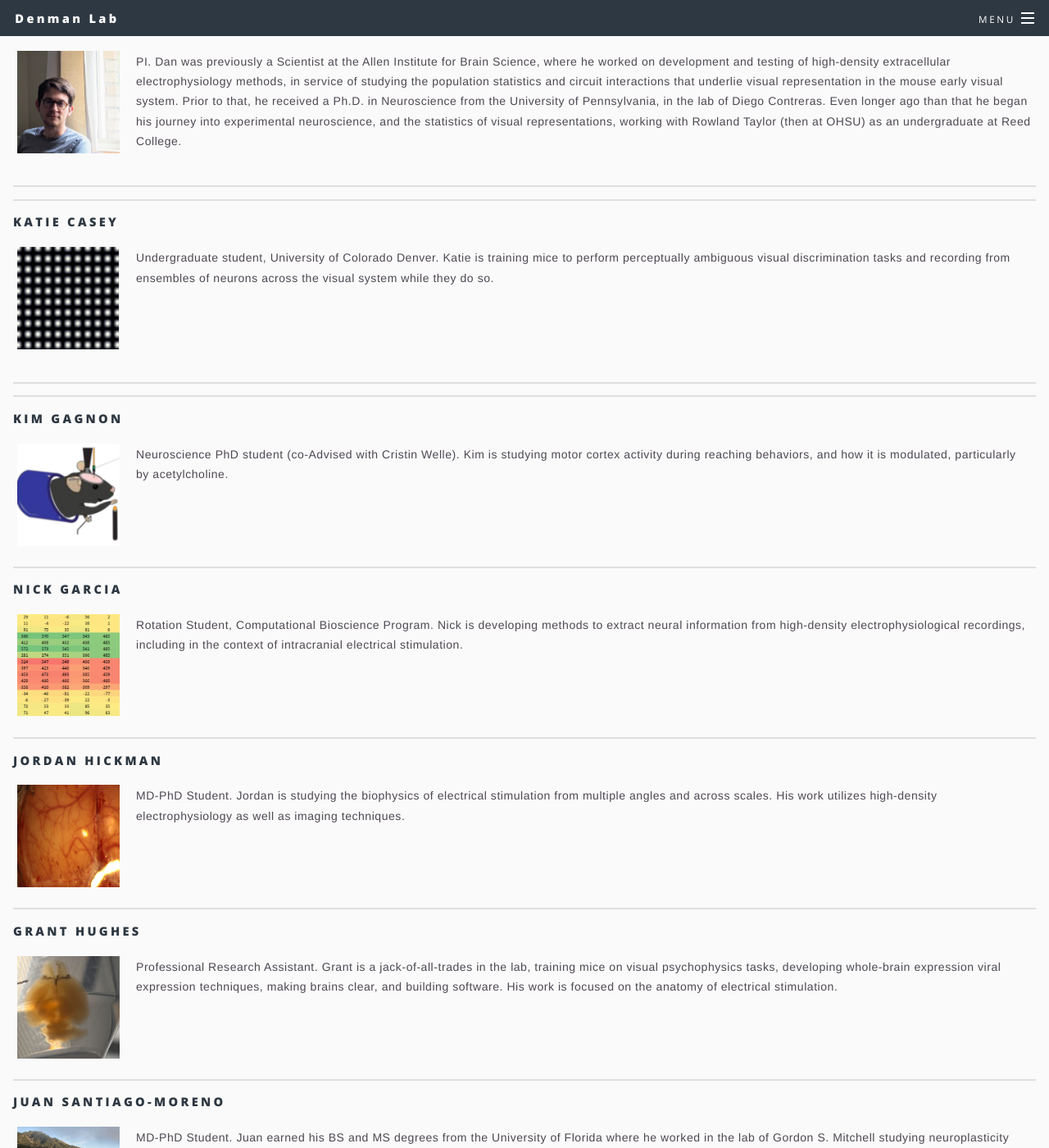
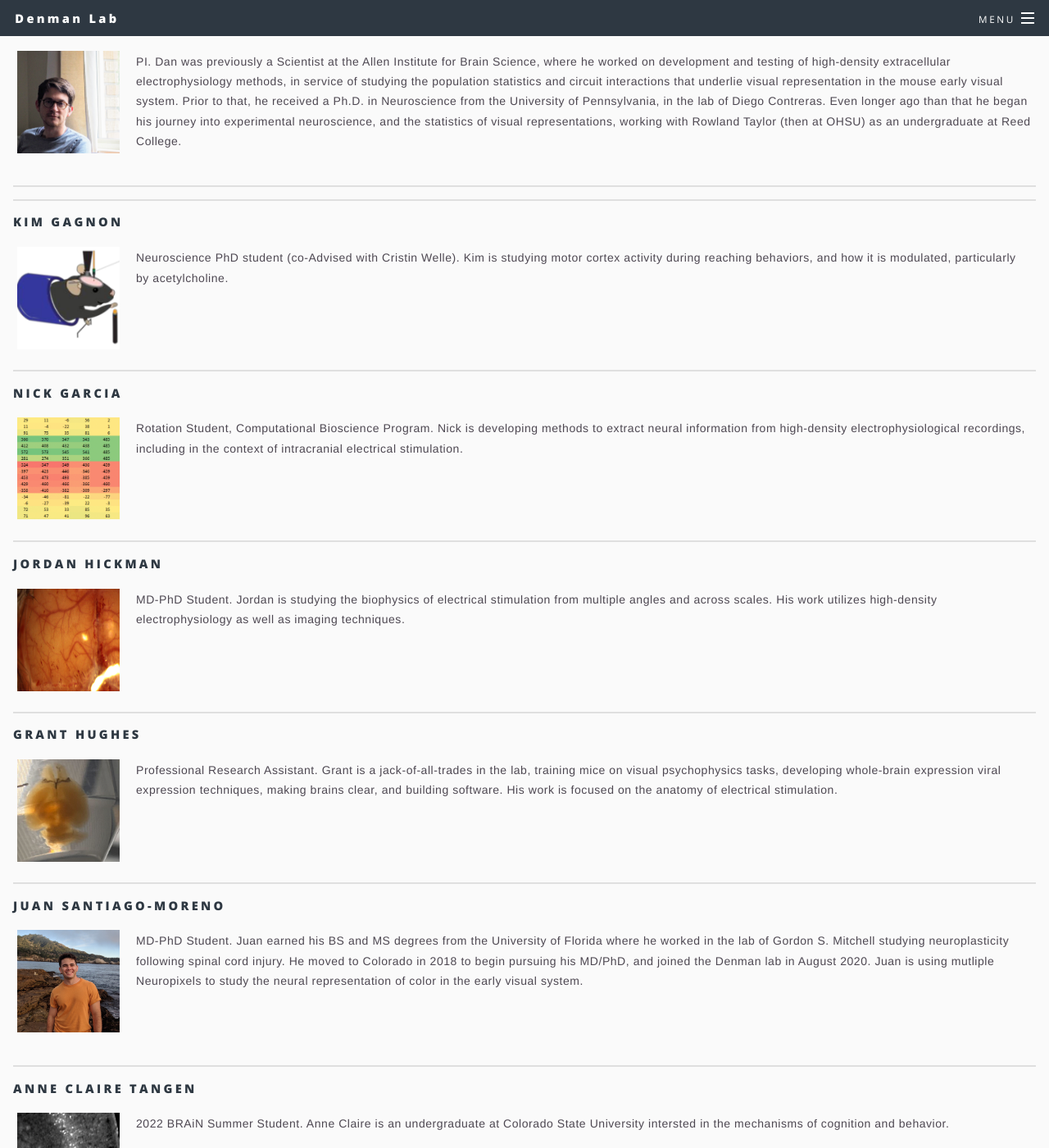
Before and after one commit to denmanlab/denmanlab.github.io, a Jekyll site: the page built from _pages/people.html, in a window 1280 px wide and 1400 px high, scrolled down 703 px. Shown: the whole window at 82% size. Built offline with Jekyll 4.4.1, drawn with Linux system fonts in a browser that asks for light colours; some of the changed text lies outside the part shown.

Commit message:
Update people.html

```diff
--- a/_pages/people.html
+++ b/_pages/people.html
@@ -26,16 +26,7 @@ background-image: cu001.jpeg
 </div>
 <hr style="margin:1em 0 1em 0;" />
 
-<hr style="margin:0 0 1em 0;" />
-<h4>Katie Casey</h4>
-<div class=image_wrapper>
-    <img id="img" src="/images/katie.png"
-    width="125" height="125" class="bio_img_l"/>
-    <p2>
-    Undergraduate student, University of Colorado Denver. Katie is training mice to perform perceptually ambiguous visual discrimination tasks and recording from ensembles of neurons across the visual system while they do so.
-    </p2>
-</div>
-<hr style="margin:1em 0 1em 0;" />
+
 
 <hr style="margin:0 0 1em 0;" />
 <h4>Kim Gagnon</h4>
@@ -105,7 +96,13 @@ Juan is using mutliple Neuropixels to study the neural representation of color i
 
 <h4>Alumni</h4>
 
-
+<hr style="margin:1em 0 1em 0;" />
+<h4>Katie Casey</h4>
+<div class=image_wrapper>
+    <p2>
+    Undergraduate student, University of Colorado Denver. Katie is training mice to perform perceptually ambiguous visual discrimination tasks and recording from ensembles of neurons across the visual system while they do so.
+    </p2>
+</div>
 
 
 <hr style="margin:0 0 1em 0;" />
```
